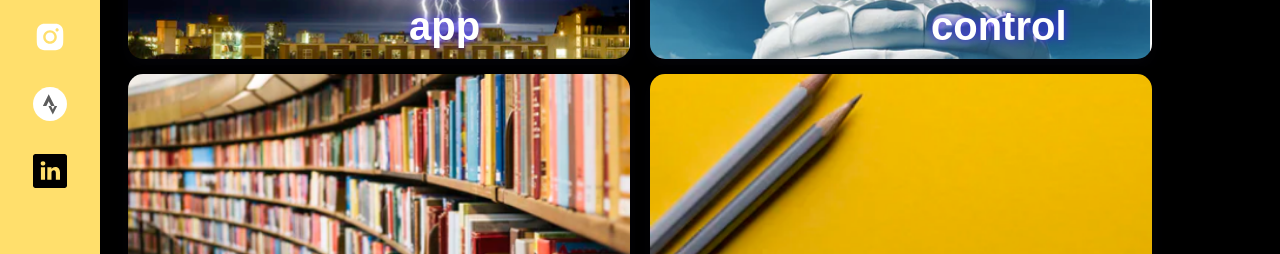
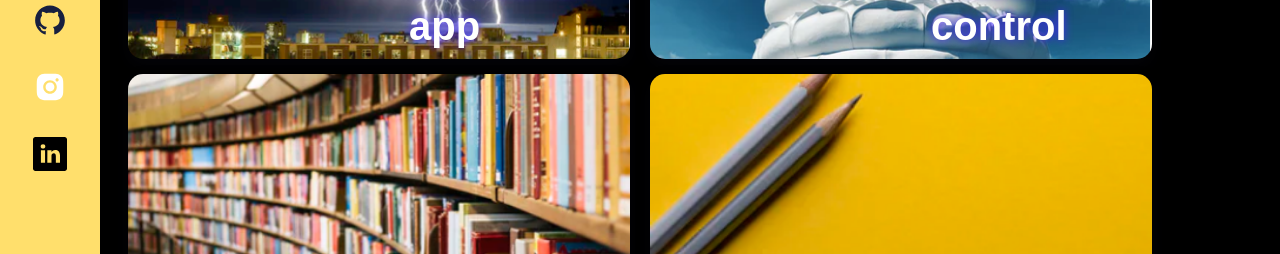
Before and after one commit to Maczi01/MyWebsite, a React (Create React App) app: page /projects in a window 1280 px wide. Shown: the part 487-741 px from the top of the page. Built offline with nearby package versions, Linux system fonts and the light colour scheme.

Commit message:
Changes in sidebar

```diff
--- a/src/components/Sidebar.js
+++ b/src/components/Sidebar.js
@@ -31,6 +31,7 @@ const StyledLogoLink = styled(NavLink)`
     background-position: 50% 50%;
     background-size: 80%;
     border: none;
+    margin-top: 0;
     margin-bottom: 10vh;
 `;
 
@@ -46,20 +47,17 @@ const StyledLinksList = styled.ul`
 
 
 const Sidebar = () => (
-    <StyledWrapper >
-        <StyledLogoLink to="/" />
+    <StyledWrapper>
+        <StyledLogoLink to="/"/>
         <StyledLinksList>
             <li>
-                <ButtonIcon as={NavLink} to="/notes" icon={githubico} activeclass="active" />
+                <ButtonIcon as={NavLink} to="/notes" icon={githubico} activeclass="active"/>
             </li>
             <li>
-                <ButtonIcon as={NavLink} to="/twitters" icon={instaico} activeclass="active" />
+                <ButtonIcon as={NavLink} to="/twitters" icon={instaico} activeclass="active"/>
             </li>
             <li>
-                <ButtonIcon as={NavLink} to="/articles" icon={strava} activeclass="active" />
-            </li>
-            <li>
-                <ButtonIcon as={NavLink} to="/articles" icon={linkedin} activeclass="active" />
+                <ButtonIcon as={NavLink} to="/articles" icon={linkedin} activeclass="active"/>
             </li>
         </StyledLinksList>
         {/*<StyledLogoutButton as={NavLink} to="/login" icon={logoutIcon} />*/}
--- a/src/components/Title.js
+++ b/src/components/Title.js
@@ -17,12 +17,12 @@ const TitleWrapper = styled.div`
     0 0 1em ${({theme}) => theme.colors.yellow};
 `
 
-const Title = () => (
+const Title = ({children}) => (
     <TitleWrapper>
         <TypeWriterEffect
             startDelay={100}
             cursorColor='#FFDF6C'
-            text='O mnie'
+            text={children}
             typeSpeed={100}
             loop={false}
             nextTextDelay={2000}
```
Also changed, not shown: 1 other file (tests, documents, lock files or other folders).
